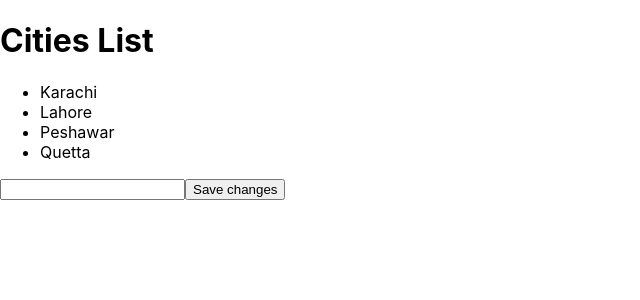
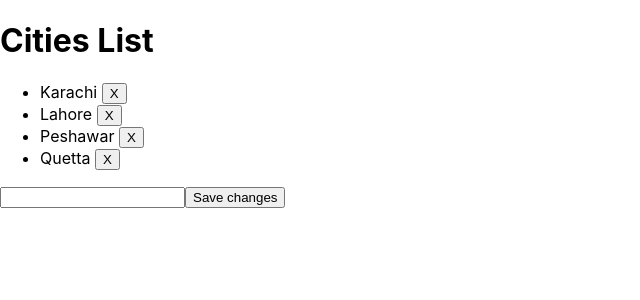
Before and after one commit to OmarMWarraich/React-4rm-scratch, a React (Create React App) app: page / in a window 1280 px wide. Shown: the top 300 px of the page, without its empty margins (0-640 px from the left). Built offline with nearby package versions, Linux system fonts and the light colour scheme.

Commit message:
Remove-City-In-State

```diff
--- a/src/App.js
+++ b/src/App.js
@@ -40,13 +40,23 @@ class MyComponent extends React.Component {
       textBoxValue: ''
     }))
   }
+  removeCity = (e) => {
+    const { cityArray } = this.state
+    const { value } = e.target
+
+    const newCityArray = cityArray.filter(city => city !== value)
+
+    this.setState({
+      cityArray: newCityArray
+    })
+  }
   render () {
     const { cityArray, textBoxValue } = this.state
 
     return (
       <>
       <ul>
-        {cityArray.map(city =><li key={city}>{city}</li>)}
+        {cityArray.map(city =><li key={city}>{city} <button value={city} onClick={this.removeCity}>X</button> </li>)}
       </ul>
       <ControlledInputBox textBoxValue={textBoxValue} handleInputChange={this.handleInputChange}/>
       <ButtonComponent addCity={() => this.addCity()}/>
```
